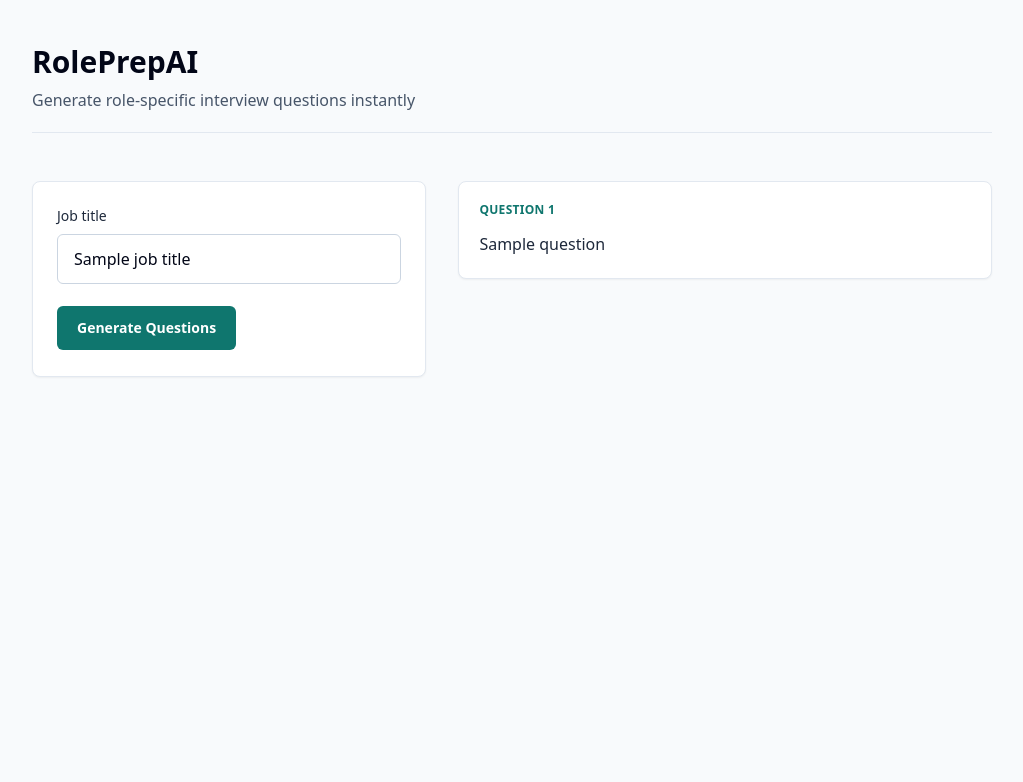
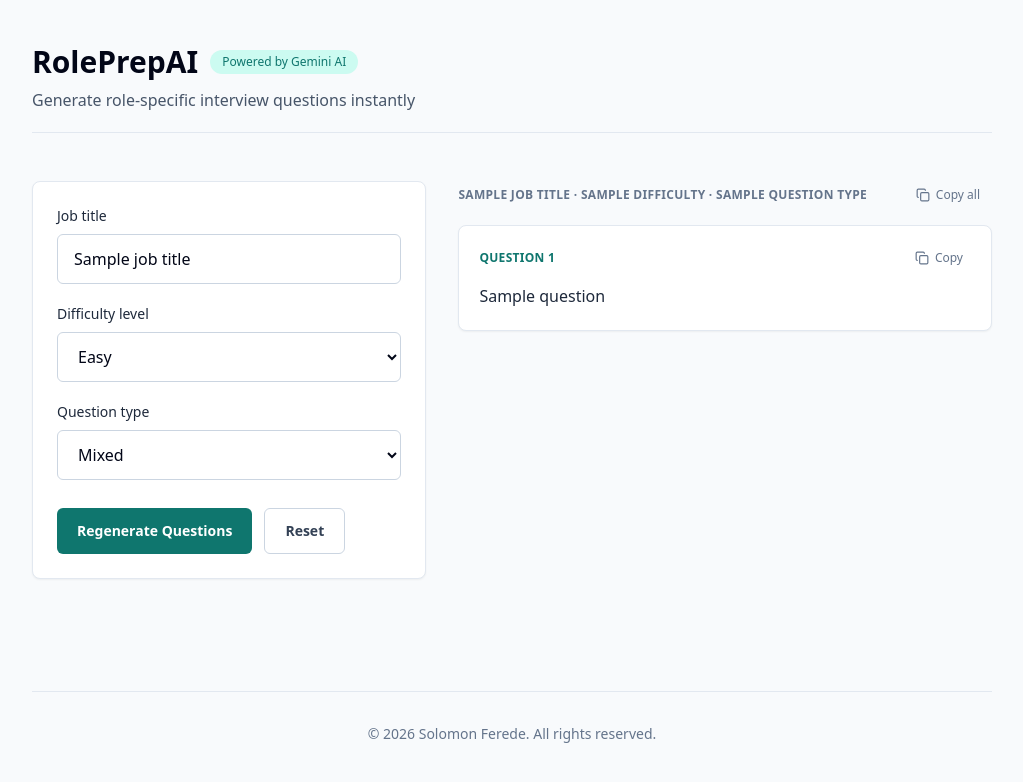
Before and after one commit to solomonferede/roleprep-ai, a Python web app: template templates/index.html in a window 1280 px wide. Shown: the top 782 px of the page, without its empty margins (128-1151 px from the left). Run offline with Jinja, Linux system fonts and the light colour scheme; the template is opened without the code that fills it: most values are stand-ins (such as "Sample title", 1, 10 or a date in 2020); some libraries are stand-ins or nearby versions.

Commit message:
Enhance index.html layout with additional form fields for difficulty and question type, and improve UI elements for better user experience

```diff
--- a/templates/index.html
+++ b/templates/index.html
@@ -9,36 +9,95 @@
 </head>
 <body class="min-h-screen bg-slate-50 text-slate-900">
     <main class="mx-auto flex min-h-screen w-full max-w-5xl flex-col px-4 py-6 sm:px-6 lg:px-8">
+
         <header class="border-b border-slate-200 py-5">
-            <h1 class="text-2xl font-semibold tracking-normal text-slate-950 sm:text-3xl">RolePrepAI</h1>
-            <p class="mt-2 text-sm text-slate-600 sm:text-base">Generate role-specific interview questions instantly</p>
+            <div class="flex items-center gap-3">
+                <h1 class="text-2xl font-semibold tracking-normal text-slate-950 sm:text-3xl">
+                    RolePrepAI
+                </h1>
+                <span class="rounded-full bg-teal-100 px-3 py-1 text-xs font-medium text-teal-700">
+                    Powered by Gemini AI
+                </span>
+            </div>
+            <p class="mt-2 text-sm text-slate-600 sm:text-base">
+                Generate role-specific interview questions instantly
+            </p>
         </header>
 
         <section class="grid flex-1 items-start gap-8 py-8 lg:grid-cols-[minmax(0,0.85fr)_minmax(0,1.15fr)] lg:py-12">
+
+            {# ── Form Panel ── #}
             <div class="rounded-lg border border-slate-200 bg-white p-5 shadow-sm sm:p-6">
                 <form id="question-form" method="post" class="space-y-5">
                     {{ csrf_input }}
+
+                    {# Job Title #}
                     <div>
-                        <label for="job_title" class="block text-sm font-medium text-slate-800">Job title</label>
+                        <label for="job_title" class="block text-sm font-medium text-slate-800">
+                            Job title
+                        </label>
                         <input
                             id="job_title"
                             name="job_title"
                             type="text"
                             value="{{ job_title }}"
-                            placeholder="e.g. Customer Success Manager"
+                            placeholder="e.g. Customer Success Manager, Data Scientist"
                             class="mt-2 w-full rounded-md border border-slate-300 bg-white px-4 py-3 text-base text-slate-950 outline-none transition focus:border-teal-600 focus:ring-4 focus:ring-teal-100"
                             required
                         >
                     </div>
 
-                    <div class="flex min-h-12 items-center">
+                    {# Difficulty #}
+                    <div>
+                        <label for="difficulty" class="block text-sm font-medium text-slate-800">
+                            Difficulty level
+                        </label>
+                        <select
+                            id="difficulty"
+                            name="difficulty"
+                            class="mt-2 w-full rounded-md border border-slate-300 bg-white px-4 py-3 text-base text-slate-950 outline-none transition focus:border-teal-600 focus:ring-4 focus:ring-teal-100"
+                        >
+                            <option value="Easy" {% if difficulty == 'Easy' %}selected{% endif %}>Easy</option>
+                            <option value="Medium" {% if difficulty == 'Medium' or not difficulty %}selected{% endif %}>Medium</option>
+                            <option value="Hard" {% if difficulty == 'Hard' %}selected{% endif %}>Hard</option>
+                        </select>
+                    </div>
+
+                    {# Question Type #}
+                    <div>
+                        <label for="question_type" class="block text-sm font-medium text-slate-800">
+                            Question type
+                        </label>
+                        <select
+                            id="question_type"
+                            name="question_type"
+                            class="mt-2 w-full rounded-md border border-slate-300 bg-white px-4 py-3 text-base text-slate-950 outline-none transition focus:border-teal-600 focus:ring-4 focus:ring-teal-100"
+                        >
+                            <option value="Mixed" {% if question_type == 'Mixed' or not question_type %}selected{% endif %}>Mixed</option>
+                            <option value="Behavioral" {% if question_type == 'Behavioral' %}selected{% endif %}>Behavioral</option>
+                            <option value="Technical" {% if question_type == 'Technical' %}selected{% endif %}>Technical</option>
+                            <option value="Situational" {% if question_type == 'Situational' %}selected{% endif %}>Situational</option>
+                        </select>
+                    </div>
+
+                    {# Buttons #}
+                    <div class="flex flex-wrap gap-3 pt-2">
                         <button
                             id="submit-button"
                             type="submit"
-                            class="inline-flex w-full items-center justify-center rounded-md bg-teal-700 px-5 py-3 text-sm font-semibold text-white transition hover:bg-teal-800 focus:outline-none focus:ring-4 focus:ring-teal-200 sm:w-auto"
+                            class="inline-flex flex-1 items-center justify-center rounded-md bg-teal-700 px-5 py-3 text-sm font-semibold text-white transition hover:bg-teal-800 focus:outline-none focus:ring-4 focus:ring-teal-200 sm:flex-none"
                         >
-                            Generate Questions
+                            {% if questions %}Regenerate Questions{% else %}Generate Questions{% endif %}
                         </button>
+
+                        {% if questions or job_title %}
+                        <a
+                            href="/"
+                            class="inline-flex flex-1 items-center justify-center rounded-md border border-slate-300 bg-white px-5 py-3 text-sm font-semibold text-slate-700 transition hover:bg-slate-50 focus:outline-none focus:ring-4 focus:ring-slate-100 sm:flex-none"
+                        >
+                            Reset
+                        </a>
+                        {% endif %}
 
                         <div id="loading-state" class="hidden items-center gap-3 text-sm font-medium text-teal-800">
                             <span class="h-5 w-5 animate-spin rounded-full border-2 border-teal-200 border-t-teal-700"></span>
@@ -48,29 +107,66 @@
                 </form>
             </div>
 
+            {# ── Results Panel ── #}
             <div class="space-y-4">
+
+                {# Error #}
                 {% if error %}
                 <div id="error-message" class="rounded-lg border border-rose-200 bg-rose-50 p-4 text-sm text-rose-800">
                     {{ error }}
                 </div>
                 {% endif %}
 
+                {# Questions #}
                 {% if questions %}
+                <div class="flex items-center justify-between">
+                    <p class="text-xs font-semibold uppercase tracking-wide text-slate-500">
+                        {{ job_title }} · {{ difficulty }} · {{ question_type }}
+                    </p>
+                    <button
+                        onclick="copyAllQuestions()"
+                        id="copy-all-button"
+                        class="inline-flex items-center gap-1.5 rounded-md px-3 py-1.5 text-xs font-medium text-slate-500 transition hover:bg-slate-100 hover:text-slate-900 focus:outline-none focus:ring-2 focus:ring-slate-200"
+                    >
+                        <svg xmlns="http://www.w3.org/2000/svg" width="14" height="14" viewBox="0 0 24 24" fill="none" stroke="currentColor" stroke-width="2" stroke-linecap="round" stroke-linejoin="round"><rect width="14" height="14" x="8" y="8" rx="2" ry="2"/><path d="M4 16c-1.1 0-2-.9-2-2V4c0-1.1.9-2 2-2h10c1.1 0 2 .9 2 2"/></svg>
+                        <span id="copy-all-text">Copy all</span>
+                    </button>
+                </div>
+
                 <div id="results" class="grid gap-4">
                     {% for question in questions %}
-                            <article class="rounded-lg border border-slate-200 bg-white p-5 shadow-sm">
-                                <p class="text-xs font-semibold uppercase tracking-wide text-teal-700">Question {{ loop.index }}</p>
+                    <article class="group relative rounded-lg border border-slate-200 bg-white p-5 shadow-sm transition hover:border-teal-200 hover:bg-teal-50/30">
+                        <div class="flex items-center justify-between">
+                            <p class="text-xs font-semibold uppercase tracking-wide text-teal-700">
+                                Question {{ loop.index }}
+                            </p>
+                            <button
+                                onclick="copyQuestion(this)"
+                                data-question="{{ question }}"
+                                class="inline-flex items-center gap-1.5 rounded-md px-2 py-1 text-xs font-medium text-slate-500 transition hover:bg-slate-100 hover:text-slate-900 focus:outline-none focus:ring-2 focus:ring-slate-200"
+                                title="Copy to clipboard"
+                            >
+                                <svg xmlns="http://www.w3.org/2000/svg" width="14" height="14" viewBox="0 0 24 24" fill="none" stroke="currentColor" stroke-width="2" stroke-linecap="round" stroke-linejoin="round"><rect width="14" height="14" x="8" y="8" rx="2" ry="2"/><path d="M4 16c-1.1 0-2-.9-2-2V4c0-1.1.9-2 2-2h10c1.1 0 2 .9 2 2"/></svg>
+                                <span class="copy-text">Copy</span>
+                            </button>
+                        </div>
                         <p class="mt-3 text-base leading-7 text-slate-800">{{ question }}</p>
                     </article>
                     {% endfor %}
                 </div>
+
                 {% else %}
                 <div id="empty-state" class="rounded-lg border border-dashed border-slate-300 bg-white p-6 text-sm leading-6 text-slate-600">
-                        Enter a role and RolePrepAI will prepare three focused interview questions for it.
+                    Enter a role, difficulty level, and question type — RolePrepAI will prepare three focused interview questions.
                 </div>
                 {% endif %}
+
             </div>
         </section>
+
+        <footer class="mt-auto border-t border-slate-200 py-8 text-center text-sm text-slate-500">
+            <p>&copy; 2026 Solomon Ferede. All rights reserved.</p>
+        </footer>
     </main>
 
     <script src="{{ static('js/main.js') }}"></script>
```
Lines whose indentation alone changed are shown as unchanged.
